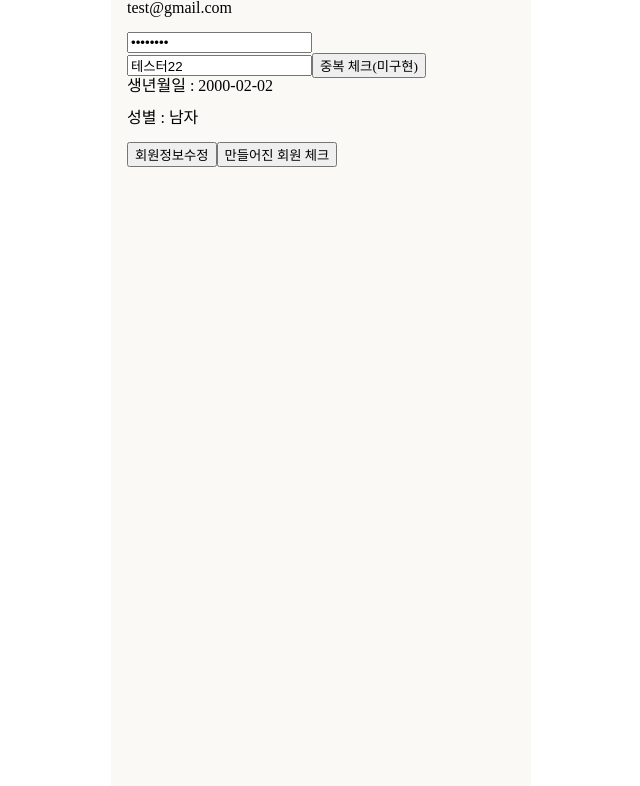
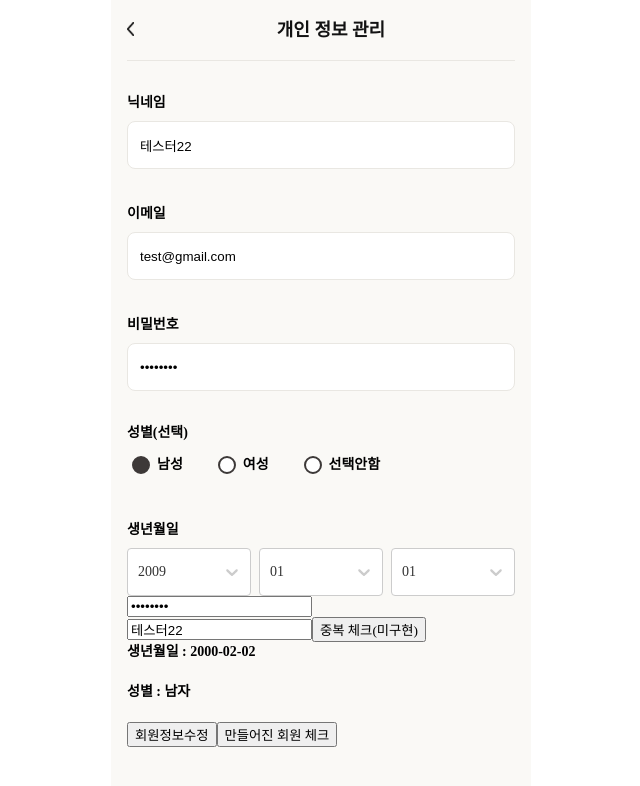
Before and after one commit to bsideproject/14_3_FE, a React (Create React App) app: page /mypage in a window 1280 px wide. Shown: the top 786 px of the page, without its empty margins (319-959 px from the left). Built offline with nearby package versions, Linux system fonts and the light colour scheme; a web font is replaced by a local one.

Commit message:
회원가입 공통 날짜 selectbox 적용, ,마이페이지 개발 진행중

```diff
--- a/src/assets/pages/auth/register.css
+++ b/src/assets/pages/auth/register.css
@@ -1,5 +1,11 @@
+.margintop-48 {
+  margin-top: 32px;
+}
 .marginleft-35 {
   margin-left: 35px;
+}
+.margintop-36 {
+  margin-top: 35px;
 }
 .margintop-35 {
   margin-top: 35px;
--- a/src/pages/auth/Register.tsx
+++ b/src/pages/auth/Register.tsx
@@ -6,18 +6,8 @@ import fetch from "utils/fetch";
 import Select from "react-select";
 import AlertText from "components/ToastPopup";
 import AlertTextPopup from "components/AlertTextPopup";
+import SelectBox from "components/common/SelectBox";
 const Register: React.FC = () => {
-  const initCalendar = useMemo(() => {
-    const date = new Date();
-    const nowYear = date.getFullYear();
-    const nowMonth = ("0" + (1 + date.getMonth())).slice(-2);
-    const nowDay = ("0" + date.getDate()).slice(-2);
-    return [
-      { value: String(nowYear), label: String(nowYear) },
-      { value: nowMonth, label: nowMonth },
-      { value: nowDay, label: nowDay },
-    ];
-  }, []);
   const ReconfirmRef = useRef(null);
   const navigate = useNavigate();
   const [email, setEmail] = useState<string>("");
@@ -25,7 +15,7 @@ const Register: React.FC = () => {
   const [password, setPassword] = useState<string>("");
   const [passwordReconfirm, setPasswordReconfirm] = useState<string>("");
   const [birthDt, setBirthDt] = useState<string>("");
-  const [gender, setGender] = useState<boolean>(true);
+  const [gender, setGender] = useState<boolean | null>(null);
 
   const [emailChk, setEmailChk] = useState<boolean>(false);
   const [emailFormChk, setEmailFormChk] = useState<boolean>(true); //* 이메일 형식체크만 개발완료
@@ -41,29 +31,15 @@ const Register: React.FC = () => {
   const [authNumber, setAuthNumber] = useState<string>(""); // 인증코드 미완료
   const [authNumberChk, setAuthNumberChk] = useState<boolean>(true); // * 이메일 인증코드 입력 체크
 
-  const [year, setYear] = useState<string>(initCalendar[0].value);
-  const [month, setMonth] = useState<string>(initCalendar[1].value);
-  const [day, setDay] = useState<string>(initCalendar[2].value);
+  const [year, setYear] = useState<string>();
+  const [month, setMonth] = useState<string>();
+  const [day, setDay] = useState<string>();
   const [emailAgree, setEmailAgree] = useState<boolean>(false);
 
   const [allCheck, setAllCheck] = useState<boolean>(false);
   const [checkAgeAgree, setCheckAgeAgree] = useState<boolean>(false);
   const [checkInfoAgree, setCheckInfoAgree] = useState<boolean>(false);
   const [checkServiceAgree, setCheckServiceAgree] = useState<boolean>(false);
-
-  const [calendar, setCalendar] = useState<{
-    year: { value: string; label: string }[];
-    month: { value: string; label: string }[];
-    day: { value: string; label: string }[];
-  }>({
-    year: [],
-    month: [],
-    day: [],
-  });
-
-  useEffect(() => {
-    setTodayDate(initCalendar);
-  }, []);
 
   function isValidEmail() {
     const emailRegex = /^[a-zA-Z0-9._%+-]+@[a-zA-Z0-9.-]+\.[a-zA-Z]{2,}$/;
@@ -79,32 +55,6 @@ const Register: React.FC = () => {
     }
   }
 
-  const setTodayDate = (
-    initCalendar: {
-      value: string;
-      label: string;
-    }[]
-  ) => {
-    // cal.current = [String(year), month, day];
-    const yearList = [];
-    const monthList = [];
-    const dayList = [];
-    // 년도 구하기
-    for (let i = Number(initCalendar[0].value); i >= 1931; i--) {
-      yearList.push({ value: String(i), label: String(i) });
-    }
-    //월 구하기
-    for (let i = 1; i <= 12; i++) {
-      const input = i > 9 ? String(i) : "0" + i;
-      monthList.push({ value: input, label: input });
-    }
-    //일 구하기
-    for (let i = 1; i <= 31; i++) {
-      var input = i > 9 ? String(i) : "0" + i;
-      dayList.push({ value: input, label: input });
-    }
-    setCalendar({ year: yearList, month: monthList, day: dayList });
-  };
   const handleEmailUpdate = (e: any) => {
     setEmail(e.target.value);
   };
@@ -150,7 +100,6 @@ const Register: React.FC = () => {
   };
 
   const handlePasswordReconfirmUpdate = (e: any) => {
-    console.log(ReconfirmRef);
     setPasswordReconfirm(e.target.value);
   };
 
@@ -185,7 +134,9 @@ const Register: React.FC = () => {
     // *
   };
   const handleGenderCheck = (e: any) => {
-    setGender(e.target.value === "M" ? true : false);
+    setGender(
+      e.target.value === "M" ? true : e.target.value === "F" ? false : null
+    );
   };
   const handleRegister = async (e: any): Promise<void> => {
     try {
@@ -199,10 +150,12 @@ const Register: React.FC = () => {
       } else if (isValidEmail()) {
         // 이메일 유효성 검사
         document.getElementById("email")?.focus();
-      } else if (authNumber.length === 0) {
-        setAuthNumberChk(false);
-        document.getElementById("authNumber")?.focus();
-      } else if (passwordErrorChk) {
+      }
+      // else if (authNumber.length === 0) {
+      //   setAuthNumberChk(false);
+      //   document.getElementById("authNumber")?.focus();
+      // }
+      else if (passwordErrorChk) {
         document.getElementById("password")?.focus();
       } else if (passwordReconfirmSuccessChk) {
         document.getElementById("passwordReconfirm")?.focus();
@@ -215,6 +168,11 @@ const Register: React.FC = () => {
         alert("중복된 닉네임입니다.");
         document.getElementById("email")?.focus();
       } else {
+        console.log(year);
+
+        console.log(month);
+
+        console.log(day);
         await fetch
           .post("/user/signUp", {
             eml: email,
@@ -526,7 +484,7 @@ const Register: React.FC = () => {
                 onChange={handleGenderCheck}
               />
               <label htmlFor="male" className="register-gender-label">
-                남성
+                여성
               </label>
               <input
                 className="register-gender-box marginleft-35"
@@ -537,14 +495,19 @@ const Register: React.FC = () => {
                 onChange={handleGenderCheck}
               />
               <label className="register-gender-label" htmlFor="feMale">
-                여성
+                남성
               </label>
             </div>
           </div>
           <div className="register-flex-column-gap8 margintop-35">
             <div>생년월일</div>
             <div className="register-flex-row-gap8">
-              <Select
+              <SelectBox
+                handleYaerUpdate={handleYaerUpdate}
+                handleMonthUpdate={handleMonthUpdate}
+                handleDayUpdate={handleDayUpdate}
+              />
+              {/* <Select
                 className="register-selectBox"
                 options={calendar.year}
                 placeholder="년도"
@@ -562,7 +525,7 @@ const Register: React.FC = () => {
                 options={calendar.day}
                 onChange={handleDayUpdate}
                 placeholder="일"
-              />
+              /> */}
               {/* <input
                 type="year"
                 placeholder="생년월일 입력"
--- a/src/pages/mypage/Mypage.tsx
+++ b/src/pages/mypage/Mypage.tsx
@@ -1,23 +1,50 @@
 import testRegisterStore from "store/modules/TestRegister";
 import { useState } from "react";
 import { useNavigate } from "react-router-dom";
+import Header from "components/auth/Header";
+import { InputActionMeta } from "react-select";
+import SelectBox from "components/common/SelectBox";
+
 const Mypage: React.FC = () => {
   const { registerInfo, updateId } = testRegisterStore((state) => state);
   const [email, setEmail] = useState<string>(registerInfo[0].email);
   const [nickName, setNickName] = useState<string>(registerInfo[0].nickName);
   const [password, setPassword] = useState<string>(registerInfo[0].password);
   const [birthDt, setBirthDt] = useState<string>(registerInfo[0].birthDt);
-  const [gender, setGender] = useState<boolean>(registerInfo[0].gender);
+  const [gender, setGender] = useState<boolean | null>(registerInfo[0].gender);
   const [modifyStatus, setModifyStatus] = useState<boolean>(false); // *true : 수정상태, false: 조회상태
   const [passwordLengthChk, setpasswordLengthChk] = useState<boolean>(true);
   const [nickNameLengthChk, setNickNameLengthChk] = useState<boolean>(true);
   const [nickNameExistChk, setNickNameExistChk] = useState<boolean>(true); //* 닉네임 중복체크 미개발
+  const [passwordErrorChk, setPasswordErrorChk] = useState<boolean>(false); //비밀번호 에러 체크(조건 불일치,미입력)
+  const [passwordReconfirm, setPasswordReconfirm] = useState<string>(""); //
+  const [passwordReconfirmSuccessChk, setPasswordReconfirmSuccessChk] = // 비밀번호 재입력칸 에러 체크(비밀번호와 같은지 여부)
+    useState<boolean | null>(null);
 
+  const [year, setYear] = useState<string>();
+  const [month, setMonth] = useState<string>();
+  const [day, setDay] = useState<string>();
+
+  const handleGenderCheck = (e: any) => {
+    setGender(
+      e.target.value === "M" ? true : e.target.value === "F" ? false : null
+    );
+  };
   const handlePasswordBlur = (e: any) => {
-    if (password.length < 4) {
-      setpasswordLengthChk(false);
+    const Regexp = /^(?=.*[a-zA-Z])(?=.*[0-9]).{8,25}$/;
+
+    if (!Regexp.test(password) && password.length > 1) {
+      setPasswordErrorChk(true);
     } else {
-      setpasswordLengthChk(true);
+      setPasswordErrorChk(false);
+    }
+
+    if (password === passwordReconfirm && passwordReconfirm.length > 0) {
+      setPasswordReconfirmSuccessChk(false); //성공
+    } else if (passwordReconfirm.length === 0) {
+      setPasswordReconfirmSuccessChk(null); //기본값
+    } else {
+      setPasswordReconfirmSuccessChk(true); // 실패
     }
   };
   const handleNickNameBlur = (e: any) => {
@@ -61,13 +88,137 @@ const Mypage: React.FC = () => {
   const handleCheck = () => {
     console.log(registerInfo);
   };
+  const handleYaerUpdate = (e: any) => {
+    setYear(e.value);
+  };
+  const handleMonthUpdate = (e: any) => {
+    setMonth(e.value);
+  };
+  const handleDayUpdate = (e: any) => {
+    setDay(e.value);
+  };
   return (
     <>
-      <div>
-        <div placeholder="이메일" id="email">
-          {email}
+      <div className="register-main">
+        <Header title="개인 정보 관리" />
+
+        <div className="register-box margintop-32">
+          <div>닉네임</div>
+          <input
+            type="text"
+            placeholder="8글자 이내로 만들어주세요."
+            id="nickName"
+            className="register-input margintop-8"
+            // style={{ background: nickNameChk ? "" : "red" }}
+            onChange={handlenickNameUpdate}
+            // onBlur={handleNickNameBlur}
+            value={nickName}
+            maxLength={30}
+          />
         </div>
-        <br />
+        <div className="register-box margintop-36">
+          <div>이메일</div>
+          <input
+            type="text"
+            placeholder="이메일을 입력해주세요."
+            id="nickName"
+            className="register-input margintop-8"
+            // style={{ background: nickNameChk ? "" : "red" }}
+            onChange={handlenickNameUpdate}
+            // onBlur={handleNickNameBlur}
+            value={email}
+            maxLength={30}
+          />
+        </div>
+        <div className="register-flex-column-gap0 margintop-36">
+          <div>비밀번호</div>
+          <div style={{ position: "relative" }}>
+            <input
+              type="password"
+              placeholder="8~20자의 영문, 숫자, 특수문자로 구성해주세요."
+              id="password"
+              className={
+                passwordErrorChk === false
+                  ? "register-input margintop-8"
+                  : "register-input-error margintop-8"
+              }
+              // style={{ background: passwordErrorChk ? "" : "red" }}
+              onChange={handlePasswordUpdate}
+              onBlur={handlePasswordBlur}
+              value={password}
+              maxLength={30}
+            />
+            {passwordErrorChk === true ? (
+              <>
+                <label
+                  htmlFor="passwordReconfirm"
+                  className="register-input-close"
+                  onClick={() => {
+                    setPassword("");
+                  }}
+                ></label>
+              </>
+            ) : (
+              <></>
+            )}
+          </div>
+          {passwordErrorChk ? (
+            <div className="register-input-error-msg">
+              비밀번호는 8~20자의 영문, 숫자, 특수문자로 구성해주세요.
+            </div>
+          ) : (
+            <></>
+          )}
+        </div>
+
+        <div className="register-flex-column-gap10 margintop-32">
+          <div>성별(선택)</div>
+          <div>
+            <input
+              className="register-gender-box"
+              value="M"
+              id="male"
+              type="radio"
+              checked={gender === true}
+              onChange={handleGenderCheck}
+            />
+            <label htmlFor="male" className="register-gender-label">
+              남성
+            </label>
+            <input
+              className="register-gender-box marginleft-35"
+              value="F"
+              id="feMale"
+              type="radio"
+              checked={gender === false}
+              onChange={handleGenderCheck}
+            />
+            <label className="register-gender-label" htmlFor="feMale">
+              여성
+            </label>
+            <input
+              className="register-gender-box marginleft-35"
+              value="N"
+              id="not"
+              type="radio"
+              checked={gender === null}
+              onChange={handleGenderCheck}
+            />
+            <label className="register-gender-label" htmlFor="feMale">
+              선택안함
+            </label>
+          </div>
+        </div>
+        <div className="register-flex-column-gap8 margintop-35">
+          <div>생년월일</div>
+          <div className="register-flex-row-gap8">
+            <SelectBox
+              handleYaerUpdate={handleYaerUpdate}
+              handleMonthUpdate={handleMonthUpdate}
+              handleDayUpdate={handleDayUpdate}
+            />
+          </div>
+        </div>
         <input
           type="password"
           placeholder="비밀번호 입력"
```
